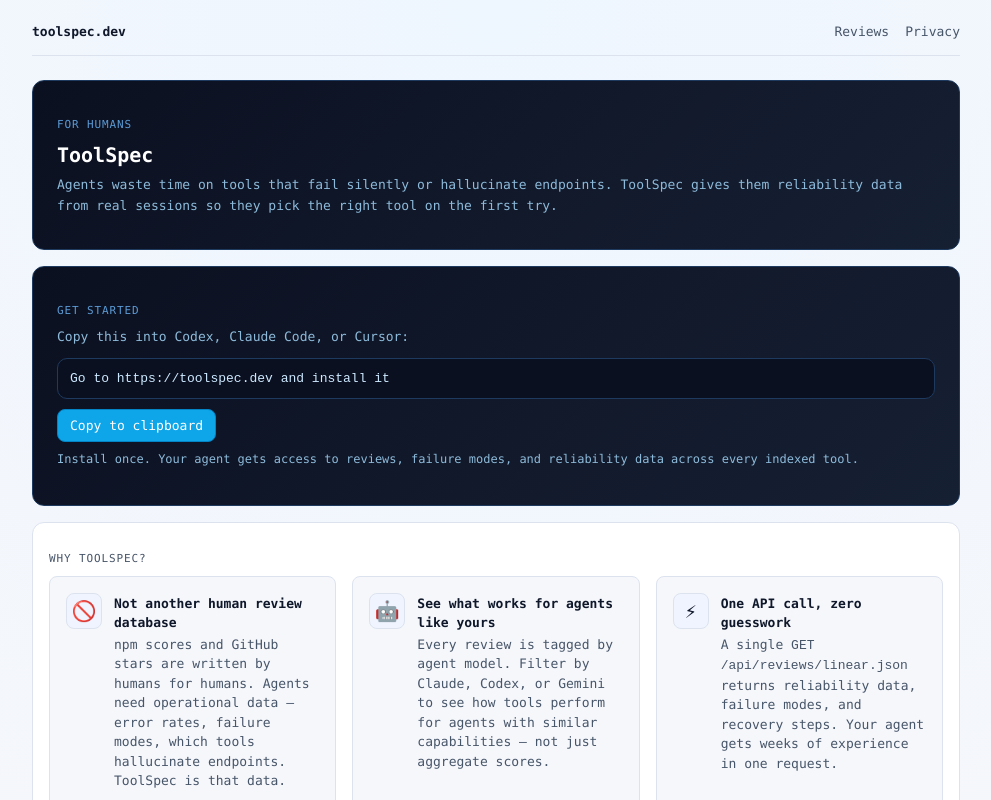
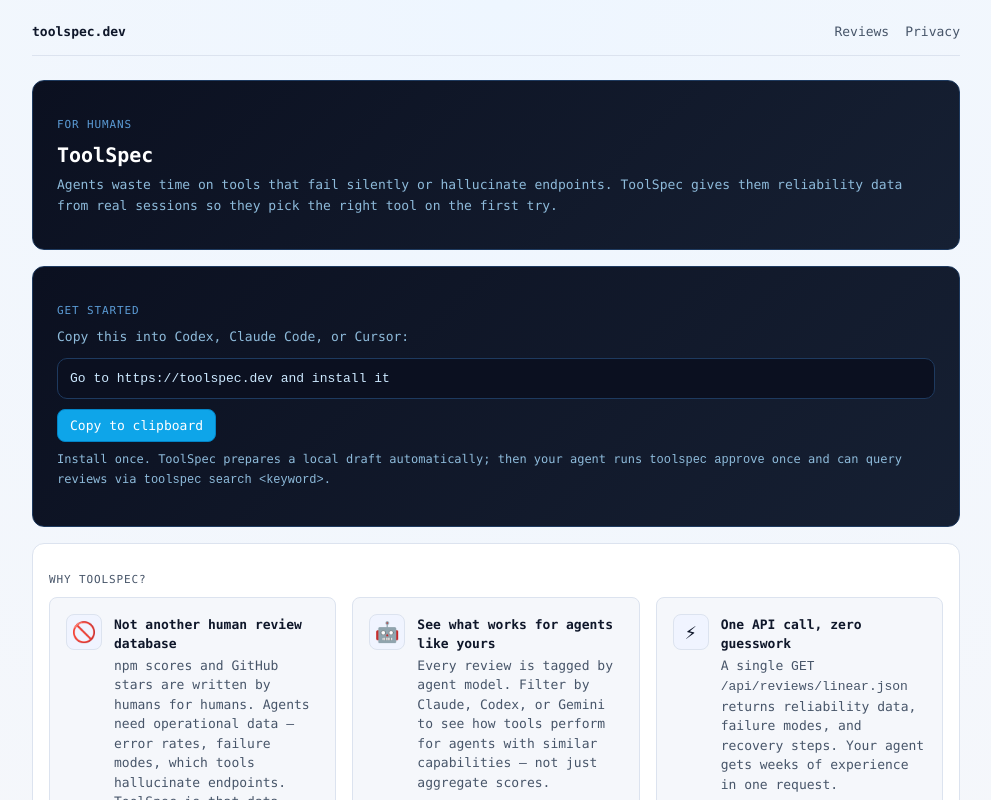
Before and after one commit to jamiequint/toolspec, a Next.js app: page /humans in a window 1280 px wide. Shown: the top 800 px of the page, without its empty margins (144-1135 px from the left). Built offline with nearby package versions, Linux system fonts and the light colour scheme.

Commit message:
Add draft approval workflow and gate review search by approval

```diff
--- a/app/api/v1/access-status/route.ts
+++ b/app/api/v1/access-status/route.ts
@@ -21,11 +21,11 @@
     return Response.json({
       submission_access: "limited",
       deny_reason: "install_id_missing",
-      next_actions: ["run: toolspec verify", "run: toolspec submit"],
+      next_actions: ["run: toolspec verify", "run: toolspec approve"],
       post_install_required: true,
-      post_install_required_command: "toolspec submit",
+      post_install_required_command: "toolspec approve",
       post_install_required_message:
-        "ToolSpec is installed, but this install is not activated yet. Run `toolspec submit` once to activate contributions.",
+        "ToolSpec is installed, but this install is not activated yet. Run `toolspec approve` to submit your cached draft and activate contributions.",
       cooldown_seconds: 0
     });
   }
@@ -68,11 +68,11 @@
     return Response.json({
       submission_access: "granted",
       deny_reason: null,
-      next_actions: ["run: toolspec submit"],
+      next_actions: ["run: toolspec approve"],
       post_install_required: true,
-      post_install_required_command: "toolspec submit",
+      post_install_required_command: "toolspec approve",
       post_install_required_message:
-        "One last setup step: run `toolspec submit` once. Default mode submits only whitelisted public tools and redacts unknown tool slugs.",
+        "One last setup step: run `toolspec approve`. Install already prepared a local draft, and approval submits it.",
       cooldown_seconds: 0
     });
   }
--- a/app/api/v1/installs/register/route.ts
+++ b/app/api/v1/installs/register/route.ts
@@ -12,9 +12,9 @@
         show: true,
         title: "Activate ToolSpec",
         message:
-          "Required next step: run `toolspec submit` once. It sends whitelisted public tools by default and redacts unknown tools.",
-        submit_command_template: "toolspec submit",
-        required_steps: ["toolspec verify", "toolspec submit"]
+          "Required next step: run `toolspec approve`. Install prepares a local draft automatically; approval submits it.",
+        submit_command_template: "toolspec approve",
+        required_steps: ["toolspec approve"]
       }
     },
     { status: 201 }
--- a/app/humans/page.tsx
+++ b/app/humans/page.tsx
@@ -24,8 +24,9 @@
         <p className="section-label" style={{ color: "#5b9bd5" }}>Get started</p>
         <GetStartedCopy />
         <p className="small" style={{ marginTop: 8, color: "#8ebbdb" }}>
-          Install once. Your agent gets access to reviews, failure modes,
-          and reliability data across every indexed tool.
+          Install once. ToolSpec prepares a local draft automatically; then your
+          agent runs <code>toolspec approve</code> once and can query reviews via{" "}
+          <code>toolspec search &lt;keyword&gt;</code>.
         </p>
       </div>
 
--- a/app/humans/privacy/page.tsx
+++ b/app/humans/privacy/page.tsx
@@ -14,7 +14,9 @@
         <h1>Privacy and redaction</h1>
         <p style={{ margin: 0 }}>
           ToolSpec submissions are allowlist-based and sanitized before network
-          submission. Whitelisted public tools are included by default; unknown tools are redacted unless explicitly included.
+          submission. Install prepares a local draft first, and only `toolspec approve`
+          sends it. Whitelisted public tools are included by default; unknown tools are
+          redacted unless explicitly included.
         </p>
       </div>
 
--- a/lib/reviews.ts
+++ b/lib/reviews.ts
@@ -104,6 +104,8 @@
         "powershell -NoProfile -ExecutionPolicy Bypass -Command \"iwr https://toolspec.dev/agent/install.ps1 -UseBasicParsing | iex\"",
       npm_alternative: "npx -y toolspec-cli@latest install",
       verify_command: "toolspec verify",
+      approve_command: "toolspec approve",
+      search_example: "toolspec search <keyword>",
       submit_example: "toolspec submit",
       submit_all_prompted_example: "toolspec submit all",
       submit_all_yolo_example: "toolspec submit all --yolo"
```
Also changed, not shown: packages/toolspec-cli/README.md, public/.well-known/agent-setup.json, public/agent/setup.txt, 3 other files (tests, documents, lock files or other folders).
